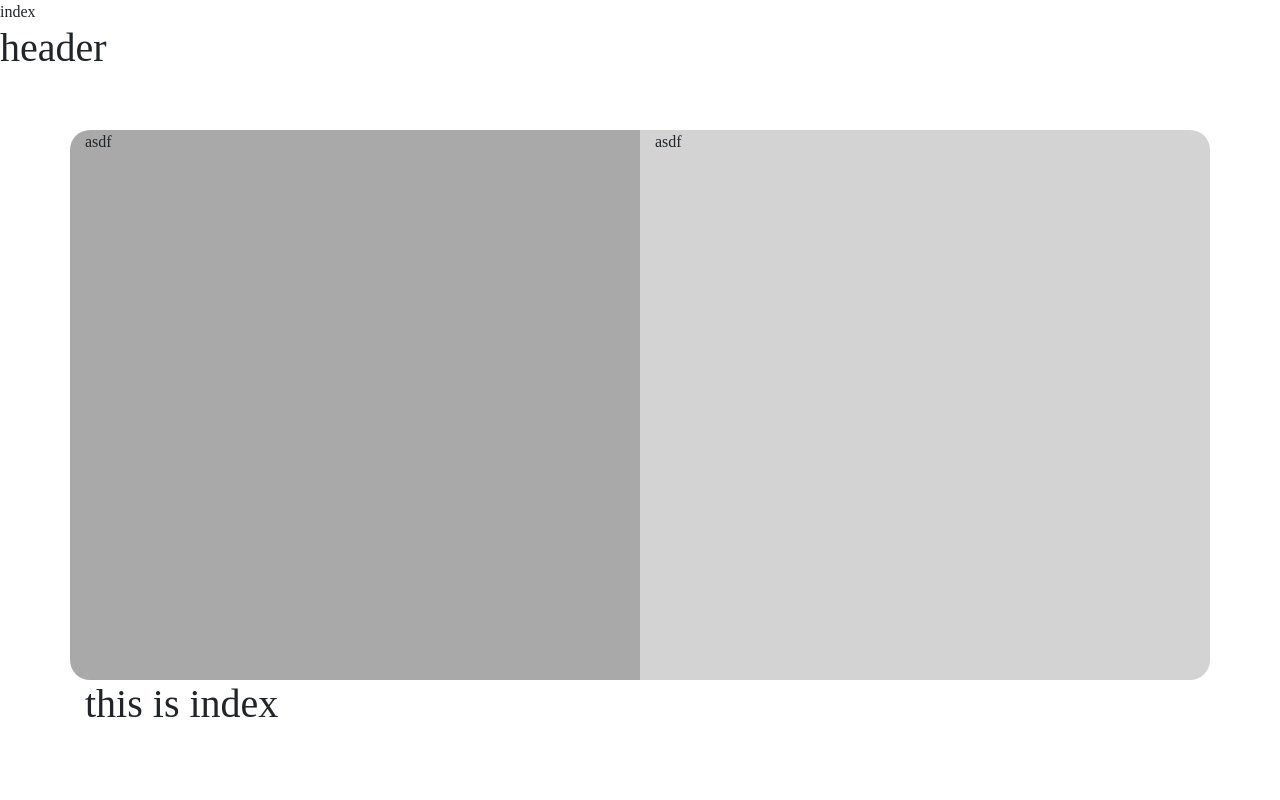
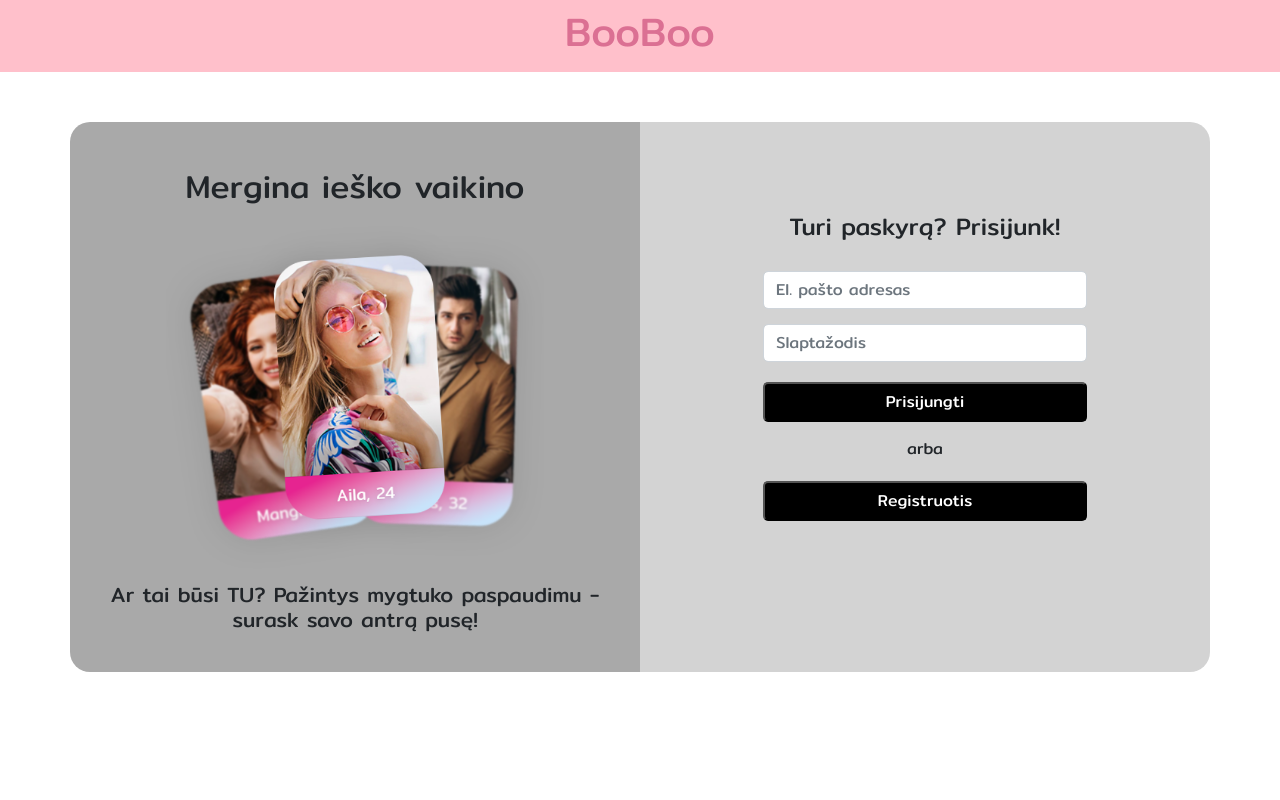
Before and after one commit to matulisd/datingapp, a PHP site: page / in a window 1280 px wide. Run offline with PHP 8.4, Linux system fonts and the light colour scheme.

Commit message:
Login page front end

```diff
--- a/css/styles.css
+++ b/css/styles.css
@@ -1,11 +1,14 @@
 body {
-    font-family: mitr;
+    font-family: 'Mitr';
 }
 
 .login {
     margin-top: 50px;
     height: 550px;
-    background-color: lightgray;
+}
+
+.width90 {
+    width: 90%;
 }
 
 .login-left {
@@ -13,6 +16,96 @@ body {
     background-color: darkgray;
 }
 
+.login-img {
+    display: block;
+    width: 70%;
+    margin: auto;
+}
+
 .login-right {
     border-radius: 0px 20px 20px 0px;
+    background-color: lightgray;
 }
+
+.login-input {
+    width: 60%;
+    margin: auto;
+    margin-top: 15px;
+    border-radius: 5px;
+}
+
+.login-form {
+    display: flex;
+    flex-wrap: wrap;
+    align-items: center;
+    justify-content: center;
+}
+
+.button-black {
+    width: 60%;
+    height: 40px;
+    background-color: black;
+    color: white;
+    text-align: center;
+    margin: auto;
+    margin-top: 20px;
+    border-radius: 5px;
+    display: flex;
+    justify-content: center;
+    align-items: center;
+}
+
+.button-black:hover {
+    background-color: white;
+    color: black;
+}
+
+.login-txt-small {
+    margin-top: 15px;
+    display: flex;
+    justify-content: center;
+    align-items: center;
+    flex-basis: 100%;
+}
+
+.login-txt {
+    text-align: center;
+    margin: 90px 0px 15px 0px;
+}
+
+.login-txt-left {
+    text-align: center;
+    margin-top: 45px;
+    margin-bottom: 0px;
+}
+
+.login-txt-left2 {
+    text-align: center;
+    font-size: 1.3rem;
+}
+
+.navbar {
+    width: 100%;
+    background-color: pink;
+    text-align: center;
+    color: palevioletred;
+    display: flex;
+    justify-content: center;
+    align-items: center;
+    margin-bottom: 30px;
+}
+
+
+@media (max-width: 767.98px) {
+
+    .login-left {
+        display: none;
+        border-radius: 20px 20px 0px 0px;
+        background-color: darkgray;
+    }
+
+    .login-right {
+        border-radius: 20px 20px 20px 20px;
+        background-color: lightgray;
+    }
+}
--- a/header.php
+++ b/header.php
@@ -1,28 +1,33 @@
-<?php
-    $curPageName = substr($_SERVER["SCRIPT_NAME"], strrpos($_SERVER["SCRIPT_NAME"],"/") + 1);
-
-    if ($curPageName == "index.php"){
-        echo "index";
-    }
-    else if ($curPageName == "header.php"){
-        echo "header";
-    }
-
-  ?>
-
 <!DOCTYPE html>
 <html lang="en">
 <head>
     <meta charset="UTF-8">
     <meta http-equiv="X-UA-Compatible" content="IE=edge">
     <meta name="viewport" content="width=device-width, initial-scale=1.0">
-    <title>Document</title>
+    <title>Dating app</title>
+    <link rel="stylesheet"
+          href="https://fonts.googleapis.com/css2?family=Mitr">
     <link rel="stylesheet" href="https://cdn.jsdelivr.net/npm/bootstrap@4.3.1/dist/css/bootstrap.min.css" integrity="sha384-ggOyR0iXCbMQv3Xipma34MD+dH/1fQ784/j6cY/iJTQUOhcWr7x9JvoRxT2MZw1T" crossorigin="anonymous">
     <link rel="stylesheet" href="./css/styles.css">
 </head>
 <body>
 
 <header>
-    <h1>header</h1>
+
+<nav class="navbar">
+<h1>BooBoo</h1>
+
+<?php
+    $curPageName = substr($_SERVER["SCRIPT_NAME"], strrpos($_SERVER["SCRIPT_NAME"],"/") + 1);
+
+    if ($curPageName == "index.php"){
+        echo "</nav>";
+    }
+    else {
+        echo '<button class="button-black">asdf</button>
+        <button class="button-black">asdf</button>
+        </nav>';
+    }
+  ?>
 
 </header>
--- a/index.php
+++ b/index.php
@@ -2,20 +2,32 @@
     include_once 'header.php';
 ?>
 
-<div class="container">
-    <div class="row">
-        <section class="col-6 login login-left">
-            asdf
+<div class="container width90">
+    <div class="row login">
+        <section class="col-md-6 col-sm-12 login-left">
+            <!-- pakeisti i besikeicianti teksta + vaikinas iesko merginos -->
+            <h2 class="login-txt-left">Mergina ieško vaikino</h2>
+            <img class="login-img" src="./img/korteles.png" alt="Naudotojų profilių nuotraukos">
+            <h3 class="login-txt-left2">Ar tai būsi TU? Pažintys mygtuko paspaudimu -
+                surask savo antrą pusę!
+            </h3>
         </section>
-        <section class="col-6 login login-right">
-            asdf
+        <section class="col-md-6 col-sm-12 login-right">
+            <h4 class="login-txt">Turi paskyrą? Prisijunk!
+            </h4>
+            <form class="login-form">
+            <input type="email" class="form-control login-input"
+            placeholder="El. pašto adresas">
+            <input type="password" class="form-control login-input"
+            placeholder="Slaptažodis">
+            <input type="submit" class="button-black" value="Prisijungti">
+            </form>
+            <p class="login-txt-small">arba</p>
+            <button class="button-black">Registruotis</button>
         </section>
     </div>
 <div>
 
-<h1>this is index</h1>
-
-
 <?php
     include_once 'footer.php';
 ?>
```
Also changed, not shown: img/korteles.png (added).
